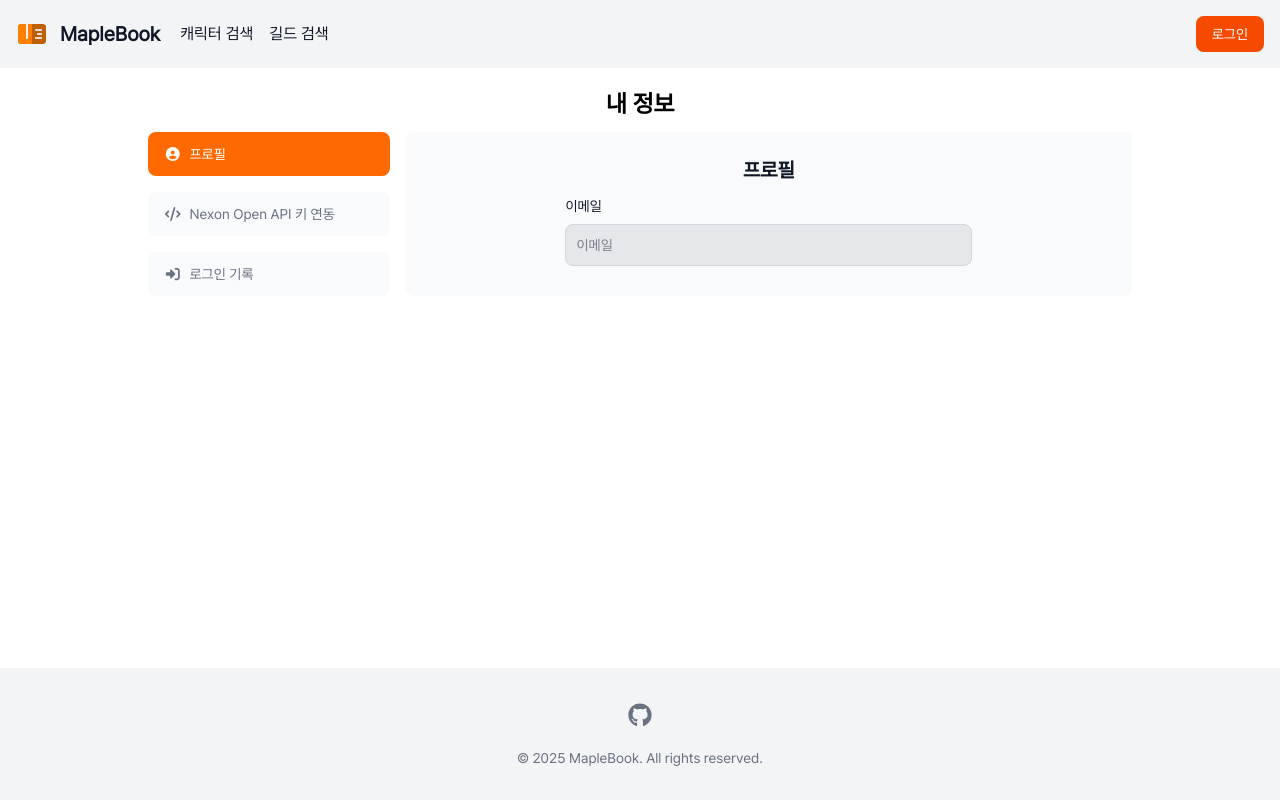
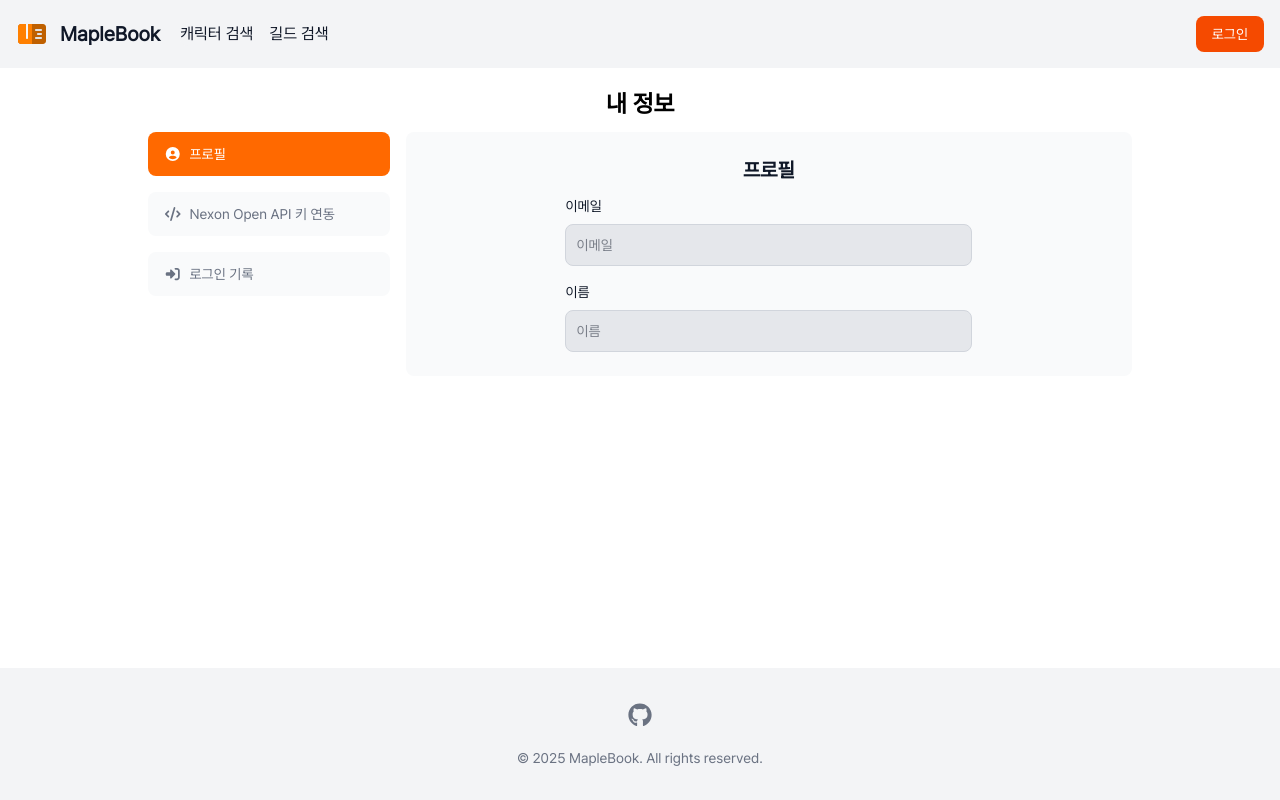
Before and after one commit to PARKSEHYUNN/MapleBook, a Next.js app: page /mypage in a window 1280 px wide. Built offline with nearby package versions, Linux system fonts and the light colour scheme; no server answers.

Commit message:
Create Withdraw

```diff
--- a/src/app/mypage/page.tsx
+++ b/src/app/mypage/page.tsx
@@ -79,6 +79,24 @@
                     value={session?.user.email as string}
                   />
                 </div>
+
+                <div className="w-full mt-4">
+                  <label
+                    htmlFor="name"
+                    className="block mb-2 text-sm font-medium text-gray-900 text-start"
+                  >
+                    이름
+                  </label>
+                  <input
+                    type="text"
+                    id="name"
+                    className="bg-gray-200 border border-gray-300 text-gray-900 text-sm rounded-lg focus:ring-blue-500 focus:border-blue-500 block w-full p-2.5"
+                    placeholder="이름"
+                    required
+                    disabled
+                    value={session?.user.name as string}
+                  />
+                </div>
               </div>
             </div>
           )}
```
